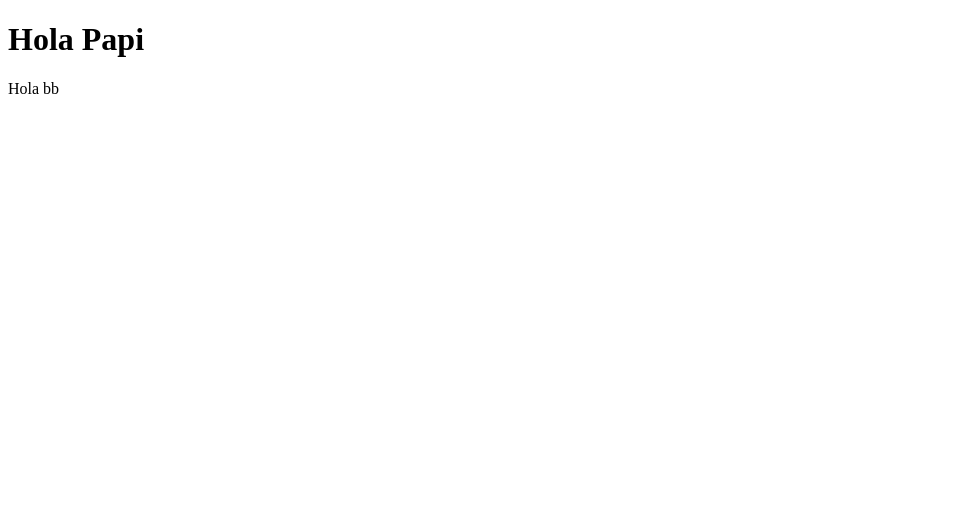
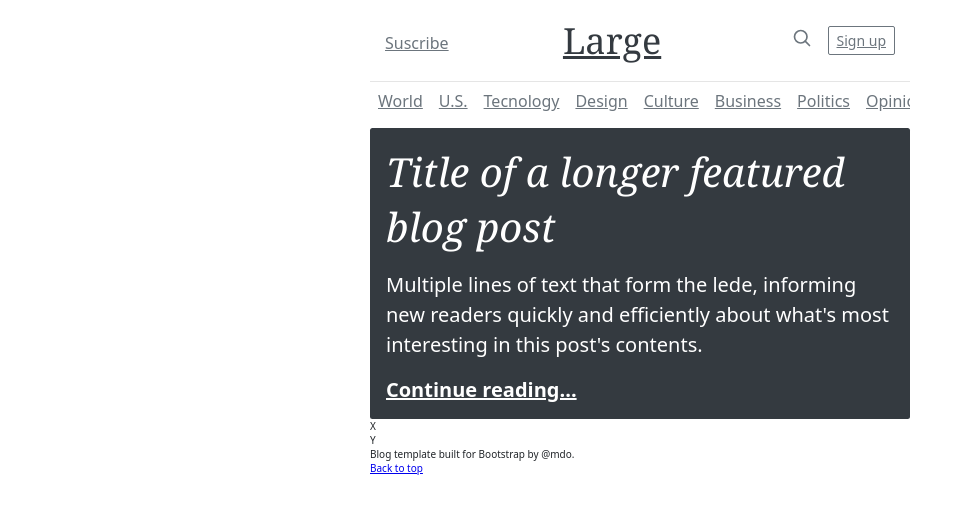
Before and after one commit to JakeTeach/Blog-Challenge, a plain HTML site: page index.html in a window 1280 px wide. Shown: the whole page, without its empty margins (0-965 px from the left). Drawn offline with Linux system fonts and the light colour scheme.

Commit message:
Se agregó estructura general, header y nav_var

```diff
--- a/index.html
+++ b/index.html
@@ -5,9 +5,63 @@
     <meta http-equiv="X-UA-Compatible" content="IE=edge">
     <meta name="viewport" content="width=device-width, initial-scale=1.0">
     <title>Blog-Challenge</title>
+    <link rel="stylesheet" href="../Blog-Challenge/public/css/style.css">
 </head>
 <body>
-    <h1> Hola Papi</h1>
-    <p> Hola bb </p>
+    <div class="container">
+        <header class="header_container">
+            <div class="header_items">
+                <a href="#" class="link">Suscribe</a>
+                <a href="#" class="title">Large</a>
+                <div class="searcher">
+                    <a href="#">
+                        <svg class="icon" xmlns="http://www.w3.org/2000/svg" width="20" height="20" viewBox="0 0 24 24" fill="none" stroke="currentColor" stroke-width="2" stroke-linecap="round" stroke-linejoin="round" class="mx-3"><circle cx="10.5" cy="10.5" r="7.5"></circle><line x1="21" y1="21" x2="15.8" y2="15.8"></line></svg>
+                    </a>
+                    <a href="#" class="button">Sign up</a>
+                </div>
+            </div>
+        </header>
+        <nav class="nav_bar">
+            <a href="#" class="nav_item">World</a>
+            <a href="#" class="nav_item">U.S.</a>
+            <a href="#" class="nav_item">Tecnology</a>
+            <a href="#" class="nav_item">Design</a>
+            <a href="#" class="nav_item">Culture</a>
+            <a href="#" class="nav_item">Business</a>
+            <a href="#" class="nav_item">Politics</a>
+            <a href="#" class="nav_item">Opinion</a>
+            <a href="#" class="nav_item">Science</a>
+            <a href="#" class="nav_item">Health</a>
+            <a href="#" class="nav_item">Style</a>
+            <a href="#" class="nav_item">Travel</a>
+        </nav>
+        <section class="big_title">
+            <div class="info_container">
+                <h2 class="title_2">Title of a longer featured blog post</h2>
+                <p class="text">Multiple lines of text that form the lede, informing new readers quickly and efficiently about what's most interesting in this post's contents.</p>
+                <a href="#" class="link continue">Continue reading...</a>
+            </div>
+        </section>
+        <section class="cards_container">
+            <div class="card">X</div>
+            <div class="card">Y</div>
+        </section>
+        <section class="blogs_container">
+            <div class="blog"></div>
+            <div class="blog"></div>
+            <div class="blog"></div>
+        </section>
+        <aside class="aside_container">
+            <div class="aside"></div>
+            <div class="aside"></div>
+            <div class="aside"></div>
+        </aside>
+        <footer class="footer_container">
+            <div>
+                <p>Blog template built for Bootstrap by @mdo.</p>
+                <a href="#">Back to top</a>
+            </div>
+        </footer>
+    </div>
 </body>
 </html>
--- /dev/null
+++ b/public/css/style.css
@@ -0,0 +1,132 @@
+* {
+    box-sizing: border-box;
+    padding: 0;
+    margin: 0;
+    font-family: system-ui,-apple-system,"Segoe UI",Roboto,"Helvetica Neue",Arial,"Noto Sans","Liberation Sans",sans-serif,"Apple Color Emoji","Segoe UI Emoji","Segoe UI Symbol","Noto Color Emoji";
+}
+html {
+    font-size: 62.5%
+ }
+ .container {
+    width: 100%;
+    max-width: 540px;
+    margin: 0 auto;
+    background-color: #FFF;
+    color: #212529;
+    display: grid;
+    grid-template-columns: (1, 1fr);
+    grid-template-rows: 4.4rem 4.4rem 28rem (4, minmax(min-content, max-content)) 14.5rem;
+    grid-template-areas:
+    "header_container"
+    "nav_bar"
+    "big_title"
+    "cards_container"
+    "cards_container"
+    "blogs_container"
+    "aside_container"
+    "footer_container";
+}
+.header_container {
+    grid-area: header_container;
+    padding: 1.6rem 0;
+    border-bottom: 0.1rem solid #e5e5e5;
+}
+.header_items {
+    display: flex;
+    flex-direction: row;
+    align-items: center;
+    justify-content: space-between;
+    text-decoration: none;
+    text-align: center;
+}
+.link {
+    color: #6c757d;
+    font-size: 1.6rem;
+    padding: 0.4rem 1.5rem 0 1.5rem;
+}
+.title {
+    font-family: "Playfair Display", Georgia, "Times New Roman", serif;
+    color:#343a40;
+    font-size: 3.6rem;
+    font-weight: 400;
+    text-align: center;
+    padding: 0 1.5rem;
+}
+.searcher {
+    color: #6c757d;
+    font-size: 1.6rem;
+    padding: 0 1.5rem;
+    text-decoration: none;
+    display: flex;
+    flex-direction: row;
+    align-items: center;
+    justify-content: space-between;
+}
+.searcher > a {
+    color: #6c757d;
+}
+.icon {
+    margin: 0 1.6rem;
+}
+.button {
+    border: solid 0.1rem #6c757d;
+    font-size: 1.4rem;
+    padding: 0.4rem 0.8rem;
+    border-radius: 0.2rem;
+}
+.nav_bar {
+    grid-area: nav_bar;
+    font-size: 1.6rem;
+    display: flex;
+    flex-direction: row;
+    flex-wrap: nowrap;
+    overflow-x: scroll;
+    text-decoration: none;
+    margin-bottom: 0.8rem;
+}
+.nav_item {
+    padding: 0.8rem;
+    color: #6c757d;
+}
+::-webkit-scrollbar {
+    display: none;
+}
+.big_title {
+    grid-area: big_title;
+    background-color: #343a40;
+    color: #FFF;
+    padding: 1.6rem;
+    border-radius: .25rem;
+}
+.title_2 {
+    font-family: "Playfair Display", Georgia, "Times New Roman", serif;
+    font-style: italic;
+    font-size: 4.0rem;
+    font-weight: 300;
+    margin-bottom: 0.8rem;
+}
+.text {
+    font-size: 2.0rem;
+    margin: 1.6rem 0;
+    font-weight: 300;
+    line-height: 1.5;
+}
+.continue {
+    color: inherit;
+    font-size: 2.0rem;
+    font-weight: 700;
+    padding: 0;
+
+}
+.cards_container {
+    grid-area: cards_container;
+}
+.blogs_container {
+    grid-area: blogs_container;
+}
+.aside_container {
+    grid-area: aside_container;
+}
+.footer_container {
+    grid-area: footer_container;
+}
```
